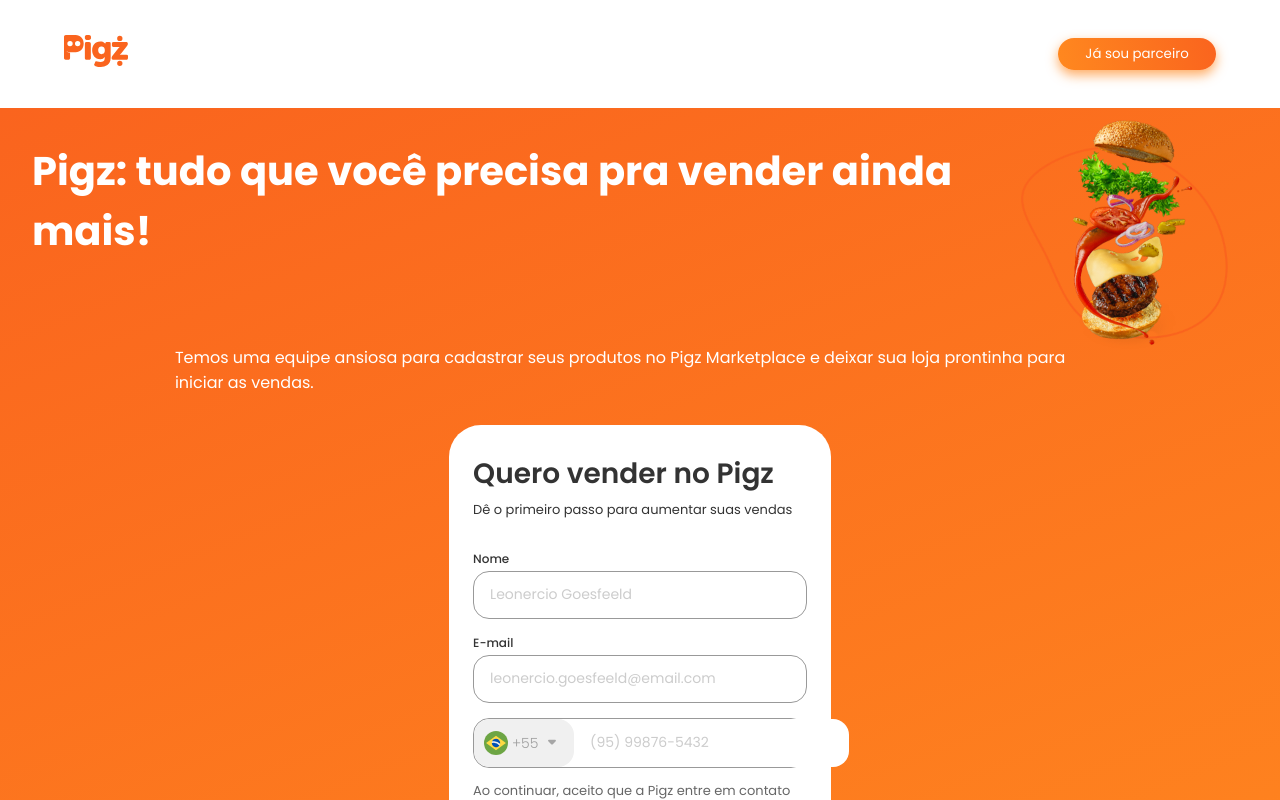
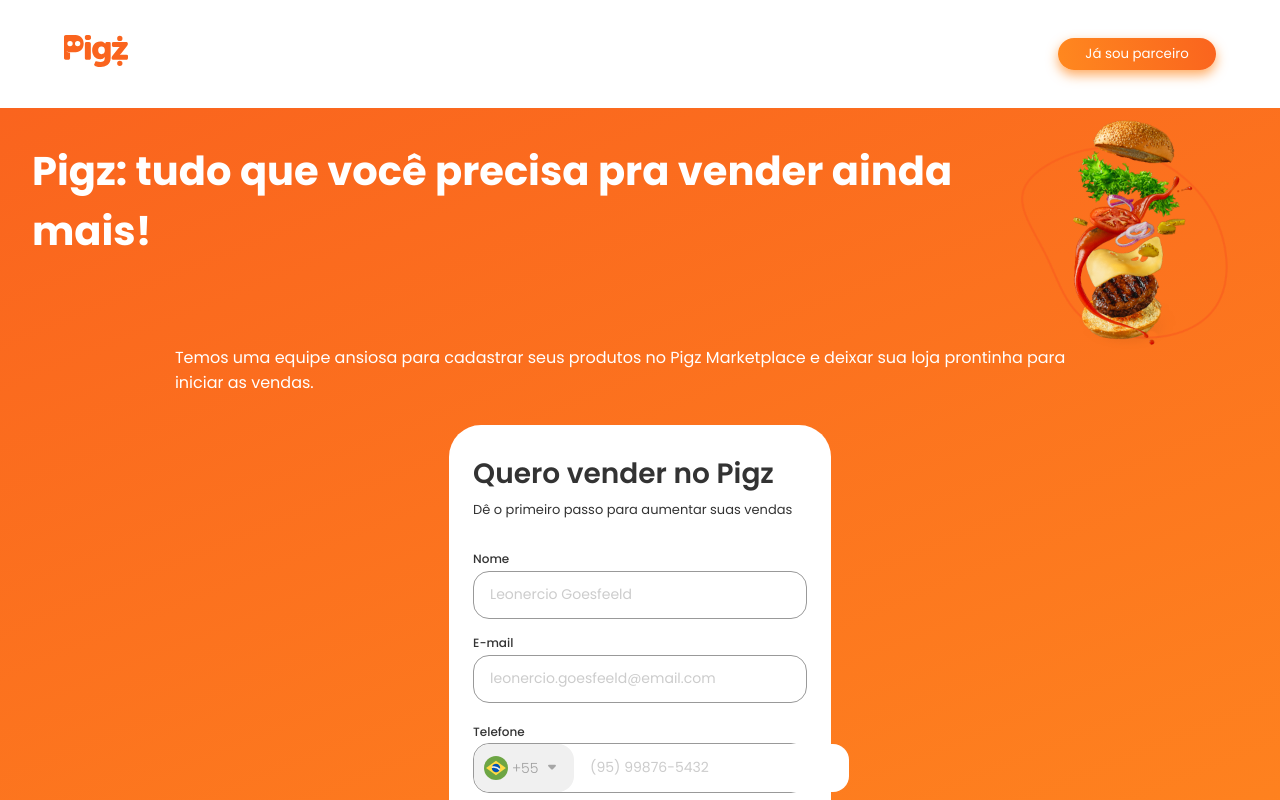
Before and after one commit to GustavoScopinho/pigz-frontend, a React (Create React App) app: page / in a window 1280 px wide. Shown: the top 800 px of the page. Built offline with nearby package versions, Linux system fonts and the light colour scheme.

Commit message:
Adicionando detalhes

```diff
--- a/src/components/form/FormStepOne.jsx
+++ b/src/components/form/FormStepOne.jsx
@@ -21,8 +21,8 @@
           <label htmlFor="email">E-mail</label>
           <input type="text" name="email" id="email" placeholder='leonercio.goesfeeld@email.com' />
           </S.ContainerInput>
+          <label htmlFor="telefone">Telefone</label>
           <S.ContainerInputCountry>
-          {/* <label htmlFor="telefone">Telefone</label> */}
           <S.ContainerInputTel>
           <img src={IconBrazil} alt="" />
           <S.CountryText>
```
